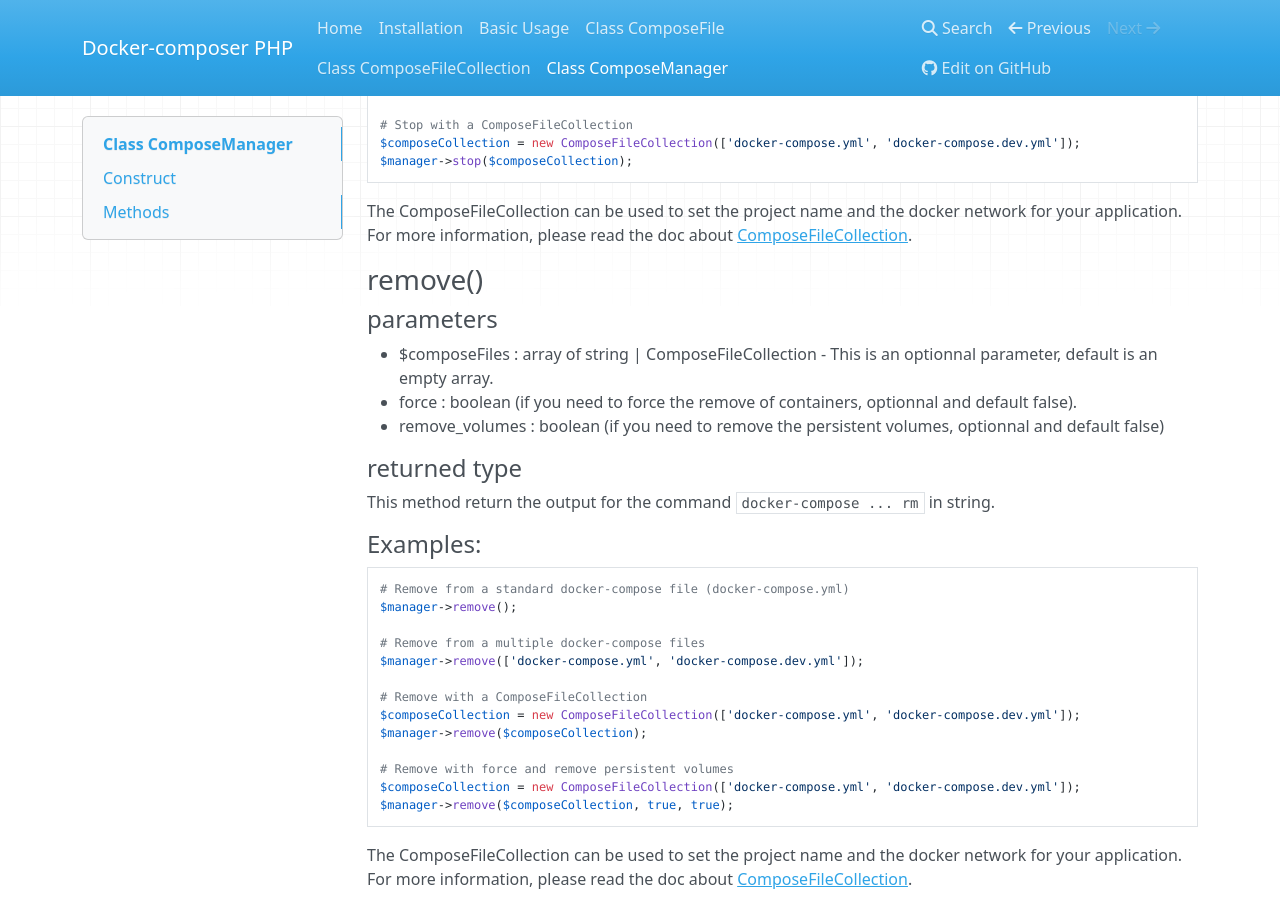
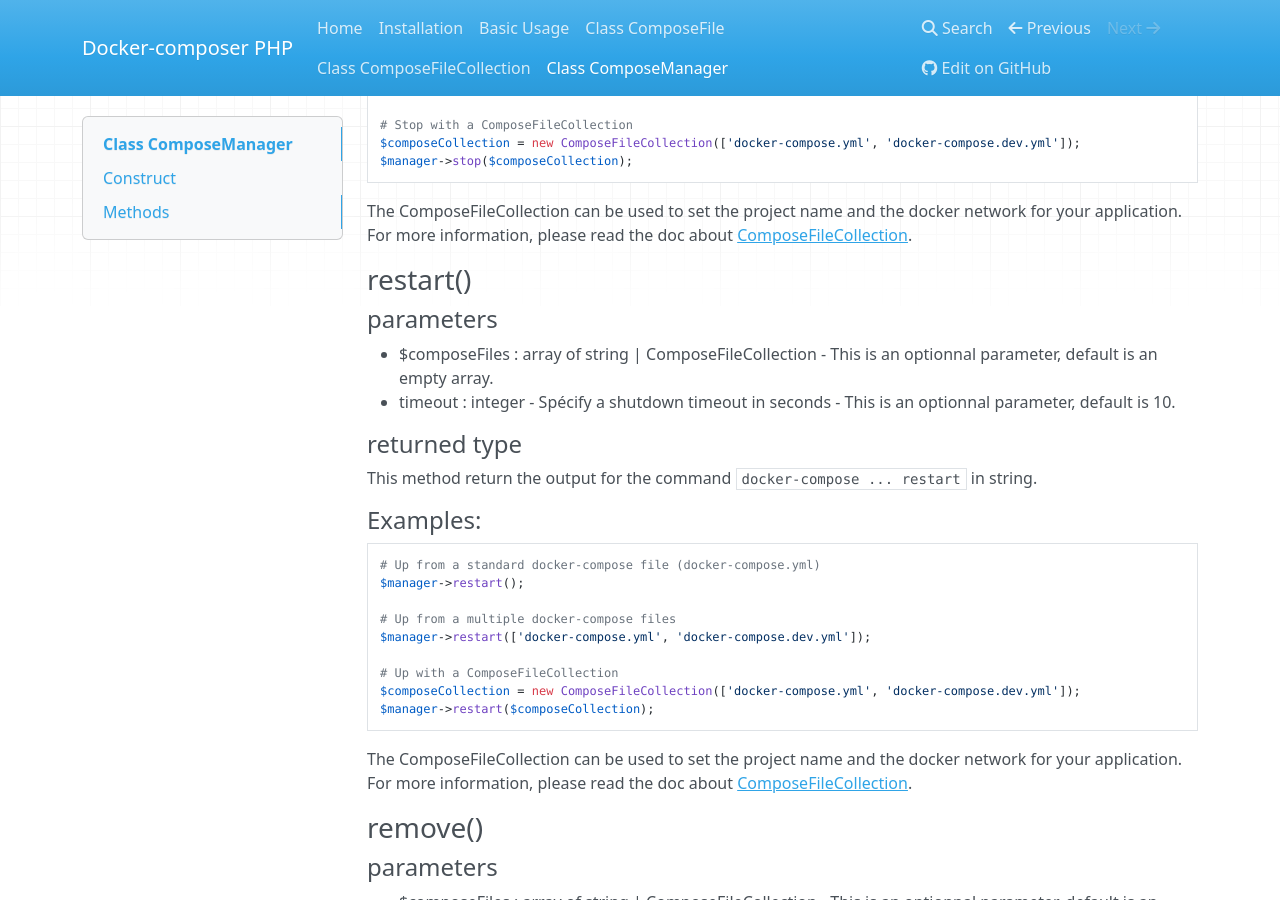
Before and after one commit to omauger/docker-compose-php, an MkDocs documentation site: the page built from docs/composemanager.md, in a window 1280 px wide and 900 px high, scrolled down 1188 px. Built offline with MkDocs 1.6.1, drawn with Linux system fonts in a browser that asks for light colours; nearby versions of some CDN libraries; old or Windows-style settings are respelled for this version of MkDocs.

Commit message:
Add documentation for command restart

````diff
--- a/docs/composemanager.md
+++ b/docs/composemanager.md
@@ -52,6 +52,29 @@ $manager->stop(['docker-compose.yml', 'docker-compose.dev.yml']);
 # Stop with a ComposeFileCollection
 $composeCollection = new ComposeFileCollection(['docker-compose.yml', 'docker-compose.dev.yml']);
 $manager->stop($composeCollection);
+```
+
+The ComposeFileCollection can be used to set the project name and the docker network for your application. For more information, please read the doc about [ComposeFileCollection](/composefilecollection).
+
+### restart()
+#### parameters
+* $composeFiles : array of string | ComposeFileCollection - This is an optionnal parameter, default is an empty array.
+* timeout : integer - Spécify a shutdown timeout in seconds - This is an optionnal parameter, default is 10.
+
+#### returned type
+This method return the output for the command `docker-compose ... restart` in string.
+
+#### Examples:
+```php
+# Up from a standard docker-compose file (docker-compose.yml)
+$manager->restart();
+
+# Up from a multiple docker-compose files
+$manager->restart(['docker-compose.yml', 'docker-compose.dev.yml']);
+
+# Up with a ComposeFileCollection
+$composeCollection = new ComposeFileCollection(['docker-compose.yml', 'docker-compose.dev.yml']);
+$manager->restart($composeCollection);
 ```
 
 The ComposeFileCollection can be used to set the project name and the docker network for your application. For more information, please read the doc about [ComposeFileCollection](/composefilecollection).
````
Also changed, not shown: docs/basic.md (+13 -0 lines), docs/index.md (+1 -0 lines).
